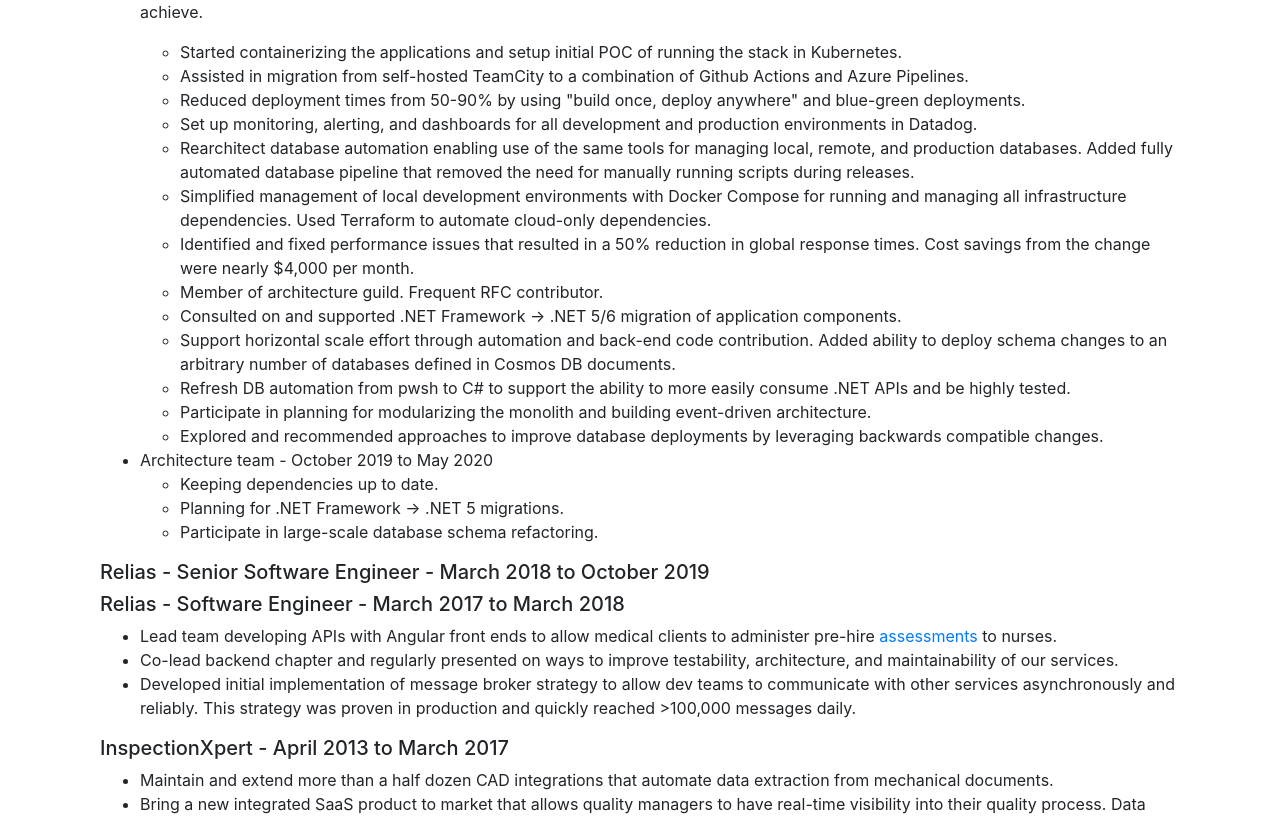
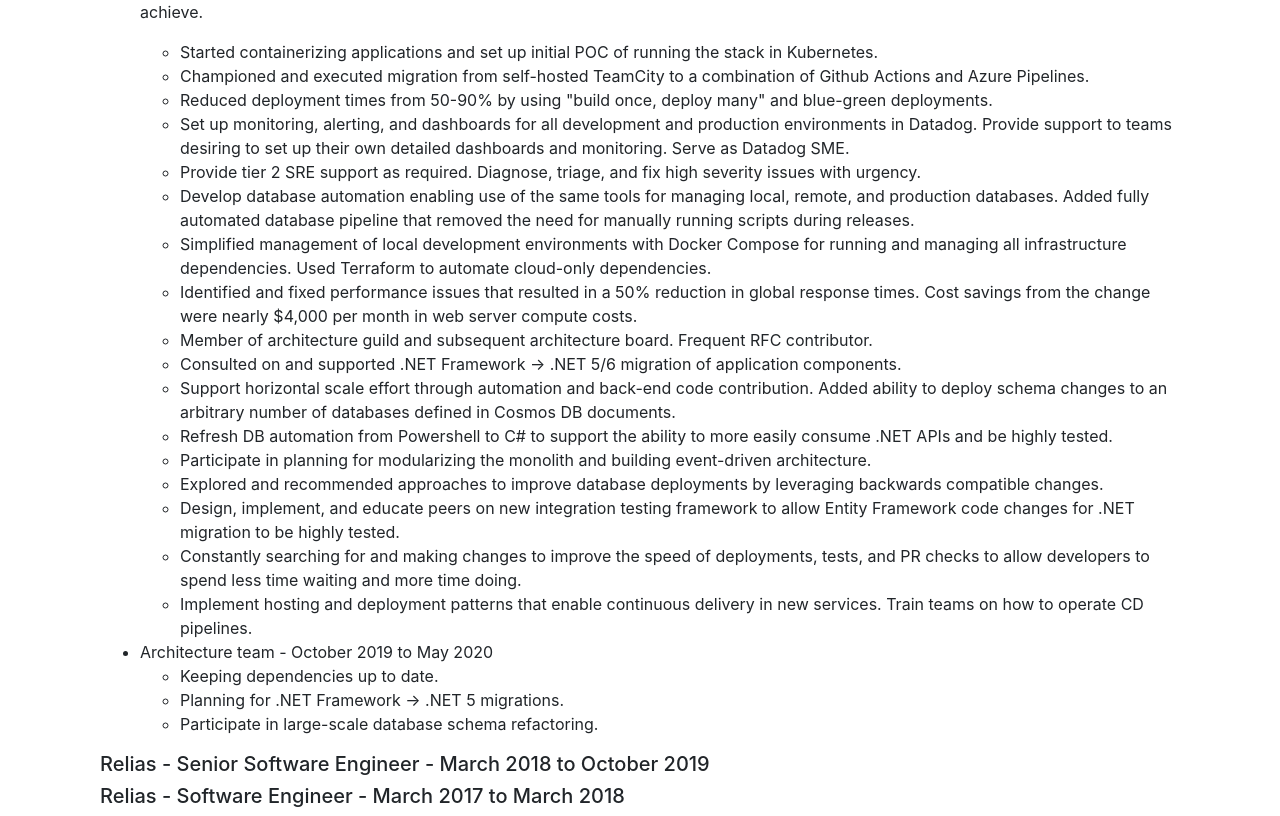
Before and after one commit to dmmusil/dmmusil.github.io, an Angular app in the folder dmmusil/: page /about in a window 1280 px wide. Shown: the part 960-1776 px from the top of the page. Built offline with nearby package versions, Linux system fonts and the light colour scheme.

Commit message:
Update about

```diff
--- a/dmmusil/src/app/about/about.component.html
+++ b/dmmusil/src/app/about/about.component.html
@@ -1,15 +1,15 @@
 <div class="container">
   <h2>About me</h2>
   <div class="d-flex justify-content-center mb-5">
-    <img src="../../assets/me.jpg" style="border-radius: 50%" />
+    <img src="../../assets/me.jpg" style="border-radius: 50%;" />
   </div>
 
   <p>
     I'm a backend developer at
-    <a href="https://degreed.com/about" target="_blank">Degreed</a> who focuses
-    on developer experience and our DevOps transformation. I love making dev
-    work more enjoyable by making things easier to use and faster to set up,
-    change, and deploy.
+    <a href="https://degreed.com/about" target="_blank">Degreed</a>
+    who focuses on developer experience and our DevOps transformation. I love
+    making dev work more enjoyable by making things easier to use and faster to
+    set up, change, and deploy.
   </p>
   <p>
     I live in the Finger Lakes region of New York where I spend the summers
@@ -41,32 +41,38 @@
     <li>
       DevOps team - May 2020 to present
       <p>
-        In early 2020 we identified the need to start a DevOps transformation as we
-        weren't releasing often enough and had lots of opportunities to improve
-        developer experience and productivity. Having a dedicated DevOps team is
-        a bit of an anti-pattern, and the hope is that we will dissolve when our
-        mission is complete. We want to modernize hosting and deployments to
-        enable the fast flow that DevOps aims to achieve.
+        In early 2020 we identified the need to start a DevOps transformation as
+        we weren't releasing often enough and had lots of opportunities to
+        improve developer experience and productivity. Having a dedicated DevOps
+        team is a bit of an anti-pattern, and the hope is that we will dissolve
+        when our mission is complete. We want to modernize hosting and
+        deployments to enable the fast flow that DevOps aims to achieve.
       </p>
       <ul>
         <li>
-          Started containerizing the applications and setup initial POC of
-          running the stack in Kubernetes.
+          Started containerizing applications and set up initial POC of running
+          the stack in Kubernetes.
         </li>
         <li>
-          Assisted in migration from self-hosted TeamCity to a combination of
-          Github Actions and Azure Pipelines.
+          Championed and executed migration from self-hosted TeamCity to a
+          combination of Github Actions and Azure Pipelines.
         </li>
         <li>
           Reduced deployment times from 50-90% by using "build once, deploy
-          anywhere" and blue-green deployments.
+          many" and blue-green deployments.
         </li>
         <li>
           Set up monitoring, alerting, and dashboards for all development and
-          production environments in Datadog.
+          production environments in Datadog. Provide support to teams desiring
+          to set up their own detailed dashboards and monitoring. Serve as
+          Datadog SME.
         </li>
         <li>
-          Rearchitect database automation enabling use of the same tools for
+          Provide tier 2 SRE support as required. Diagnose, triage, and fix high
+          severity issues with urgency.
+        </li>
+        <li>
+          Develop database automation enabling use of the same tools for
           managing local, remote, and production databases. Added fully
           automated database pipeline that removed the need for manually running
           scripts during releases.
@@ -79,9 +85,12 @@
         <li>
           Identified and fixed performance issues that resulted in a 50%
           reduction in global response times. Cost savings from the change were
-          nearly $4,000 per month.
+          nearly $4,000 per month in web server compute costs.
         </li>
-        <li>Member of architecture guild. Frequent RFC contributor.</li>
+        <li>
+          Member of architecture guild and subsequent architecture board.
+          Frequent RFC contributor.
+        </li>
         <li>
           Consulted on and supported .NET Framework -> .NET 5/6 migration of
           application components.
@@ -92,8 +101,8 @@
           number of databases defined in Cosmos DB documents.
         </li>
         <li>
-          Refresh DB automation from pwsh to C# to support the ability to more
-          easily consume .NET APIs and be highly tested.
+          Refresh DB automation from Powershell to C# to support the ability to
+          more easily consume .NET APIs and be highly tested.
         </li>
         <li>
           Participate in planning for modularizing the monolith and building
@@ -102,6 +111,20 @@
         <li>
           Explored and recommended approaches to improve database deployments by
           leveraging backwards compatible changes.
+        </li>
+        <li>
+          Design, implement, and educate peers on new integration testing
+          framework to allow Entity Framework code changes for .NET migration to
+          be highly tested.
+        </li>
+        <li>
+          Constantly searching for and making changes to improve the speed of
+          deployments, tests, and PR checks to allow developers to spend less
+          time waiting and more time doing.
+        </li>
+        <li>
+          Implement hosting and deployment patterns that enable continuous
+          delivery in new services. Train teams on how to operate CD pipelines.
         </li>
       </ul>
     </li>
@@ -119,11 +142,11 @@
   <h5>Relias - Software Engineer - March 2017 to March 2018</h5>
   <ul>
     <li>
-      Lead team developing APIs with Angular front ends to allow medical clients
-      to administer pre-hire
-      <a href="https://www.relias.com/product/assessments" target="_blank"
-        >assessments</a
-      >
+      Lead team developing apps in ASP.NET Core + Angular to allow medical
+      clients to administer pre-hire
+      <a href="https://www.relias.com/product/assessments" target="_blank">
+        assessments
+      </a>
       to nurses.
     </li>
     <li>
@@ -141,7 +164,7 @@
   <h5>InspectionXpert - April 2013 to March 2017</h5>
   <ul>
     <li>
-      Maintain and extend more than a half dozen CAD integrations that automate
+      Maintain and extend more than a half-dozen CAD integrations that automate
       data extraction from mechanical documents.
     </li>
     <li>
@@ -173,15 +196,17 @@
       <ul>
         <li>
           I have
-          <a href="https://github.com/dmmusil/ExTodo" target="_blank">various</a
-          >&nbsp;
-          <a href="https://github.com/dmmusil/Paddle" target="_blank"
-            >repositories</a
-          >
+          <a href="https://github.com/dmmusil/ExTodo" target="_blank">
+            various
+          </a>
+          &nbsp;
+          <a href="https://github.com/dmmusil/Paddle" target="_blank">
+            repositories
+          </a>
           in different states of
-          <a href="https://github.com/dmmusil/darts" target="_blank"
-            >incompleteness</a
-          >
+          <a href="https://github.com/dmmusil/darts" target="_blank">
+            incompleteness
+          </a>
           that implement these patterns. I enjoy tinkering with these ideas
           without much sense of purpose other than to be armed with the
           knowledge to apply these concepts in my real work.
@@ -192,8 +217,9 @@
       <a
         href="https://www.credential.net/f3068601-7184-4d56-8a21-cc299892ee25"
         target="_blank"
-        >Completed</a
       >
+        Completed
+      </a>
       Udi Dahan's Advanced Distributed Systems Design course.
     </li>
     <li>
```
